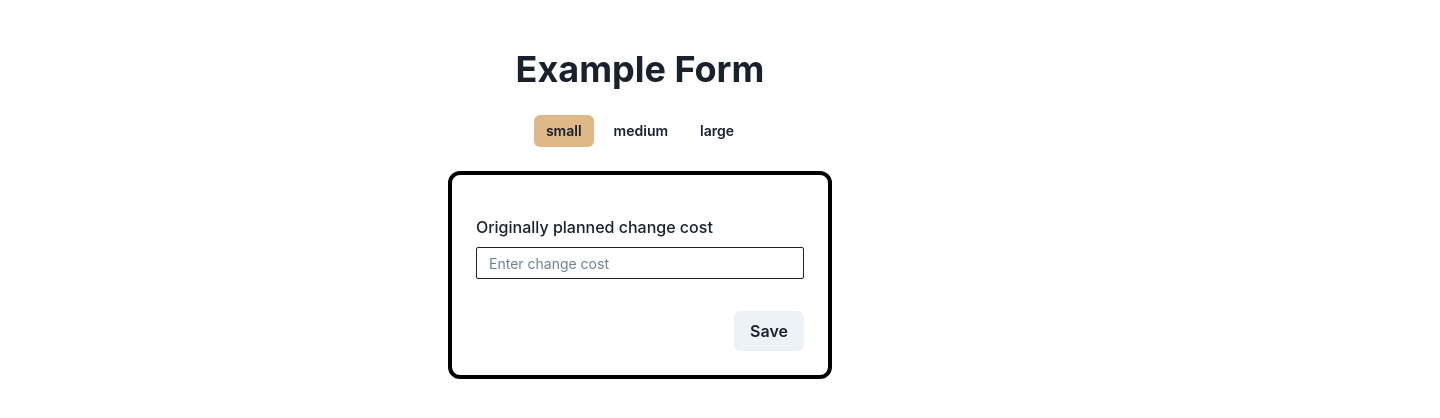
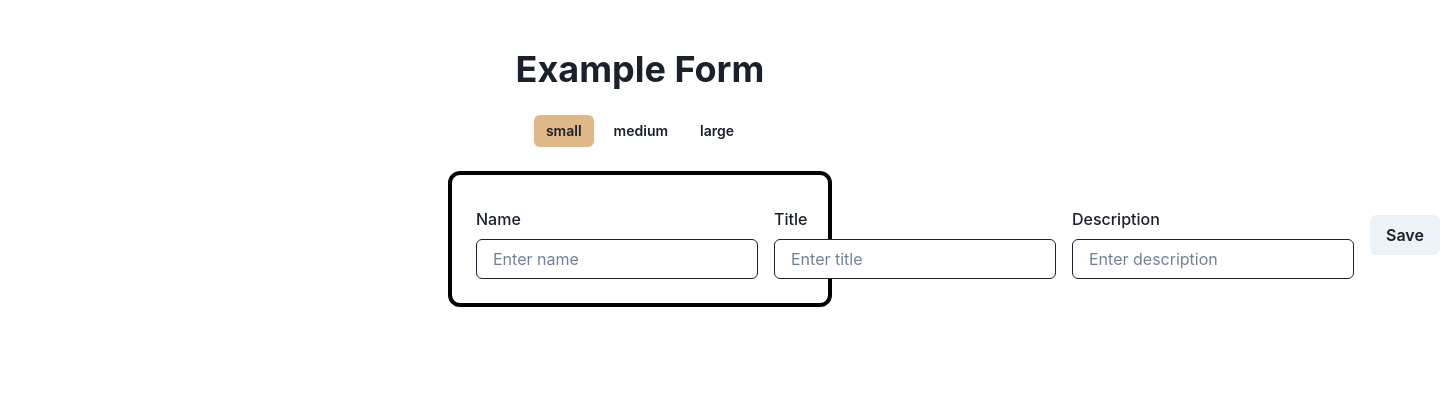
Before and after one commit to juancarloselorriaga/react-formatge, a React (Vite) app: page / in a window 1280 px wide. Shown: the top 418 px of the page, 1440 px wide, since content can reach past the window. Built offline with nearby package versions, Linux system fonts and the light colour scheme.

Commit message:
update: Updates Dev Form field

```diff
--- a/src/forms/DevForm.tsx
+++ b/src/forms/DevForm.tsx
@@ -4,8 +4,9 @@ import React, { FC } from 'react'
 import FormWrapper from '../_layout/FormWrapper'
 
 export type DevFormFields = {
-  originalPlannedDates: null | [Date,  Date]
-  originalChangeCost: string
+  name: string
+  title: string
+  description: string
 }
 
 interface DevFormComponentProps extends StackProps {
@@ -19,15 +20,26 @@ const DevFormComponent: FC<DevFormComponentProps> = ( { data, buttonLabel, onFor
 
   const inputFields: FormFieldType<DevFormFields>[] = [
     {
-      name: 'originalChangeCost',
+      name: 'name',
       componentType: 'input',
-      label: 'Originally planned change cost',
-      placeholder: 'Enter change cost',
+      label: 'Name',
+      placeholder: 'Enter name',
       initialValue: '',
-      size: 'sm',
-      validation: {
-        required: false
-      },
+    },
+    {
+      name: 'title',
+      componentType: 'input',
+      label: 'Title',
+      placeholder: 'Enter title',
+      initialValue: '',
+
+    },
+    {
+      name: 'description',
+      componentType: 'input',
+      label: 'Description',
+      placeholder: 'Enter description',
+      initialValue: '',
     },
   ]
 
@@ -38,6 +50,16 @@ const DevFormComponent: FC<DevFormComponentProps> = ( { data, buttonLabel, onFor
 
   return (
     <FormWrapper<DevFormFields>
+      w='full'
+      bg='red'
+      maxH={ 200 }
+      flexWrap='wrap'
+      sx={{
+        '.rf__input-field-wrapper': {
+          w: 'auto',
+          mt: 0
+        }
+      }}
       onSubmitCb={ handleOnFormSubmit }
       { ...{ inputFields } }
       { ...props }
```
